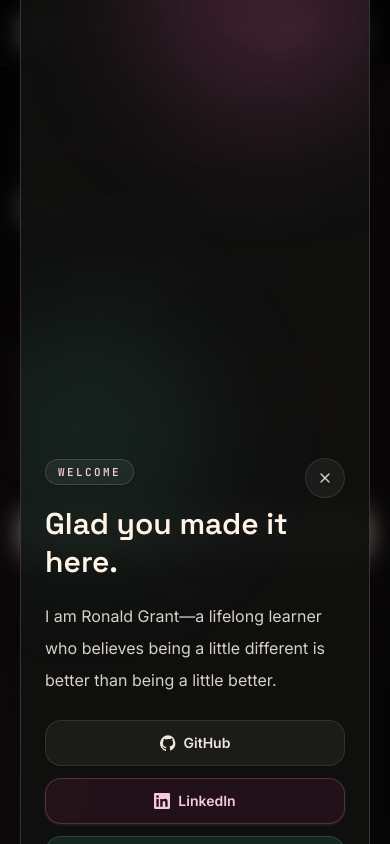
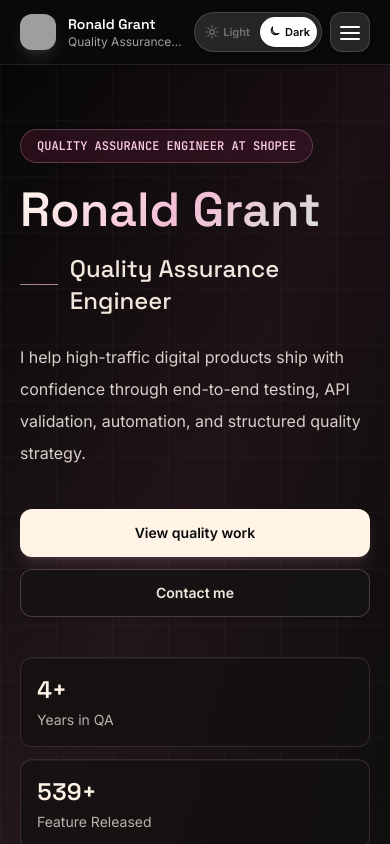
Before and after one commit to dlanooor/nextjs-ronaldgrant, a Next.js app: page / in a window 390 px wide. Shown: the top 844 px of the page. Built offline with nearby package versions, Linux system fonts and the light colour scheme; grey boxes are pictures that could not be loaded.

Commit message:
Remove welcome popup

```diff
--- a/app/page.tsx
+++ b/app/page.tsx
@@ -7,12 +7,10 @@ import { ProjectsSection } from "@/components/projects-section";
 import { SiteFooter } from "@/components/site-footer";
 import { SiteHeader } from "@/components/site-header";
 import { SkillsSection } from "@/components/skills-section";
-import { WelcomePopup } from "@/components/welcome-popup";
 
 export default function Home() {
   return (
     <>
-      <WelcomePopup />
       <SiteHeader />
       <main>
         <HeroSection />
--- a/components/welcome-popup.tsx
+++ /dev/null
@@ -1,258 +0,0 @@
-"use client";
-
-import { useCallback, useEffect, useRef, useState } from "react";
-
-import { profile } from "@/lib/portfolio-data";
-
-const welcomeStorageKey = "portfolio-welcome-seen";
-const exitAnimationMs = 360;
-const socialLinks = profile.socials.filter((social) => social.label !== "Email");
-
-export function WelcomePopup() {
-  const [shouldRender, setShouldRender] = useState(false);
-  const [isOpen, setIsOpen] = useState(false);
-  const dialogRef = useRef<HTMLDivElement | null>(null);
-  const dismissTimeout = useRef<number | null>(null);
-
-  const dismiss = useCallback(() => {
-    window.sessionStorage.setItem(welcomeStorageKey, "true");
-    setIsOpen(false);
-
-    if (dismissTimeout.current) {
-      window.clearTimeout(dismissTimeout.current);
-    }
-
-    dismissTimeout.current = window.setTimeout(() => {
-      setShouldRender(false);
-    }, exitAnimationMs);
-  }, []);
-
-  useEffect(() => {
-    if (window.sessionStorage.getItem(welcomeStorageKey) === "true") {
-      return;
-    }
-
-    const showTimer = window.setTimeout(() => {
-      setShouldRender(true);
-      window.requestAnimationFrame(() => {
-        setIsOpen(true);
-        dialogRef.current?.focus();
-      });
-    }, 650);
-
-    return () => window.clearTimeout(showTimer);
-  }, []);
-
-  useEffect(() => {
-    if (!shouldRender) {
-      return;
-    }
-
-    document.body.style.overflow = isOpen ? "hidden" : "";
-
-    function handleKeyDown(event: KeyboardEvent) {
-      if (event.key === "Escape") {
-        dismiss();
-      }
-    }
-
-    window.addEventListener("keydown", handleKeyDown);
-
-    return () => {
-      document.body.style.overflow = "";
-      window.removeEventListener("keydown", handleKeyDown);
-    };
-  }, [dismiss, isOpen, shouldRender]);
-
-  useEffect(() => {
-    return () => {
-      if (dismissTimeout.current) {
-        window.clearTimeout(dismissTimeout.current);
-      }
-    };
-  }, []);
-
-  if (!shouldRender) {
-    return null;
-  }
-
-  return (
-    <div
-      aria-labelledby="welcome-popup-title"
-      aria-modal="true"
-      role="dialog"
-      className={`fixed inset-0 z-[80] grid place-items-center overflow-y-auto px-5 py-8 transition duration-500 ease-out ${
-        isOpen ? "pointer-events-auto opacity-100" : "pointer-events-none opacity-0"
-      }`}
-    >
-      <button
-        type="button"
-        aria-label="Close welcome message"
-        className="absolute inset-0 cursor-default bg-neutral-950/30 backdrop-blur-md transition dark:bg-black/55"
-        onClick={dismiss}
-      />
-
-      <div
-        ref={dialogRef}
-        tabIndex={-1}
-        className={`premium-card relative w-full max-w-lg overflow-hidden rounded-[2rem] border border-white/70 bg-[#fffaf3]/95 p-6 text-neutral-950 shadow-2xl shadow-neutral-950/20 outline-none transition duration-500 ease-out sm:p-8 dark:border-[#f0b7cf]/20 dark:bg-[#10100f]/95 dark:text-[#fff4e6] dark:shadow-black/50 ${
-          isOpen
-            ? "translate-y-0 scale-100 opacity-100"
-            : "translate-y-5 scale-[0.97] opacity-0"
-        }`}
-      >
-        <div
-          aria-hidden="true"
-          className="absolute -right-24 -top-24 size-64 rounded-full bg-pink-300/25 blur-3xl dark:bg-pink-400/20"
-        />
-        <div
-          aria-hidden="true"
-          className="absolute -bottom-24 -left-20 size-60 rounded-full bg-emerald-200/35 blur-3xl dark:bg-emerald-300/10"
-        />
-
-        <div className="relative">
-          <div className="flex items-start justify-between gap-4">
-            <div>
-              <p className="inline-flex rounded-full border border-pink-700/15 bg-white/65 px-3 py-1 font-mono text-[11px] font-semibold uppercase tracking-[0.22em] text-pink-800 shadow-sm dark:border-[#f0b7cf]/20 dark:bg-white/5 dark:text-[#f7c9dc]">
-                Welcome
-              </p>
-              <h2
-                id="welcome-popup-title"
-                className="mt-5 font-display text-3xl font-semibold leading-tight sm:text-4xl"
-              >
-                Glad you made it here.
-              </h2>
-            </div>
-
-            <button
-              type="button"
-              aria-label="Close welcome message"
-              onClick={dismiss}
-              className="grid size-10 shrink-0 place-items-center rounded-full border border-neutral-950/10 bg-white/70 text-neutral-500 transition hover:-translate-y-0.5 hover:border-neutral-950/20 hover:text-neutral-950 focus:outline-none focus-visible:ring-2 focus-visible:ring-pink-600 dark:border-white/10 dark:bg-white/5 dark:text-[#d7d0c8] dark:hover:border-white/20 dark:hover:text-white dark:focus-visible:ring-pink-400"
-            >
-              <svg
-                aria-hidden="true"
-                className="size-4"
-                fill="none"
-                stroke="currentColor"
-                strokeLinecap="round"
-                strokeLinejoin="round"
-                strokeWidth="2"
-                viewBox="0 0 24 24"
-              >
-                <path d="M18 6 6 18" />
-                <path d="m6 6 12 12" />
-              </svg>
-            </button>
-          </div>
-
-          <p className="mt-5 text-base leading-8 text-neutral-600 dark:text-[#d7d0c8]">
-            I am {profile.name}—a lifelong learner who believes being a little different is better than being a little better.
-          </p>
-
-          <div className="mt-6 grid gap-3 sm:grid-cols-3">
-            {socialLinks.map((social) => (
-              <a
-                key={social.label}
-                href={social.href}
-                target="_blank"
-                rel="noreferrer"
-                onClick={dismiss}
-                aria-label={`Visit ${profile.name} on ${social.label}`}
-                className={`inline-flex items-center justify-center gap-2 rounded-2xl border px-3 py-3 text-sm font-semibold shadow-sm transition hover:-translate-y-0.5 focus:outline-none focus-visible:ring-2 focus-visible:ring-pink-600 dark:focus-visible:ring-pink-400 ${getSocialLinkClass(
-                  social.label,
-                )}`}
-              >
-                <SocialLogo label={social.label} />
-                {social.label}
-              </a>
-            ))}
-          </div>
-        </div>
-      </div>
-    </div>
-  );
-}
-
-function getSocialLinkClass(label: string) {
-  if (label === "GitHub") {
-    return "border-neutral-950/10 bg-white/75 text-neutral-800 hover:border-neutral-950/20 hover:bg-neutral-950 hover:text-white dark:border-white/10 dark:bg-white/5 dark:text-[#f2e7dc] dark:hover:border-[#fff4e6]/35 dark:hover:bg-[#fff4e6] dark:hover:text-neutral-950";
-  }
-
-  if (label === "LinkedIn") {
-    return "border-pink-700/15 bg-pink-50/80 text-pink-800 shadow-pink-900/5 hover:border-pink-700/35 hover:bg-pink-100 dark:border-[#f0b7cf]/20 dark:bg-[#4b1730]/35 dark:text-[#f7c9dc] dark:shadow-[#f0b7cf]/10 dark:hover:border-[#f0b7cf]/40 dark:hover:bg-[#4b1730]/55";
-  }
-
-  if (label === "Instagram") {
-    return "border-emerald-700/15 bg-emerald-50/80 text-emerald-900 shadow-emerald-900/5 hover:border-emerald-700/30 hover:bg-emerald-100 dark:border-emerald-200/15 dark:bg-emerald-300/10 dark:text-[#d9f8e8] dark:shadow-emerald-300/10 dark:hover:border-emerald-200/30 dark:hover:bg-emerald-300/15";
-  }
-
-  return "border-neutral-950/10 bg-white/65 text-neutral-700 hover:bg-white dark:border-white/10 dark:bg-white/5 dark:text-[#f2e7dc] dark:hover:bg-white/10";
-}
-
-function SocialLogo({ label }: { label: string }) {
-  const className = "size-4 shrink-0";
-
-  if (label === "GitHub") {
-    return (
-      <svg
-        aria-hidden="true"
-        className={className}
-        fill="currentColor"
-        viewBox="0 0 24 24"
-      >
-        <path d="M12 .5a12 12 0 0 0-3.79 23.39c.6.11.82-.26.82-.58v-2.02c-3.34.73-4.04-1.61-4.04-1.61-.55-1.39-1.34-1.76-1.34-1.76-1.09-.75.08-.73.08-.73 1.2.08 1.84 1.24 1.84 1.24 1.07 1.83 2.81 1.3 3.49.99.11-.78.42-1.3.76-1.6-2.66-.3-5.47-1.33-5.47-5.93 0-1.31.47-2.38 1.24-3.22-.12-.3-.54-1.52.12-3.18 0 0 1.01-.32 3.3 1.23A11.5 11.5 0 0 1 12 5.82c1.02 0 2.05.14 3.01.4 2.29-1.55 3.3-1.23 3.3-1.23.66 1.66.24 2.88.12 3.18.77.84 1.24 1.91 1.24 3.22 0 4.61-2.81 5.63-5.49 5.93.43.37.81 1.1.81 2.22v3.29c0 .32.22.7.83.58A12 12 0 0 0 12 .5Z" />
-      </svg>
-    );
-  }
-
-  if (label === "LinkedIn") {
-    return (
-      <svg
-        aria-hidden="true"
-        className={className}
-        fill="currentColor"
-        viewBox="0 0 24 24"
-      >
-        <path d="M20.45 20.45h-3.56v-5.58c0-1.33-.03-3.04-1.85-3.04-1.85 0-2.13 1.45-2.13 2.94v5.68H9.35V8.98h3.42v1.57h.05a3.75 3.75 0 0 1 3.37-1.85c3.6 0 4.27 2.37 4.27 5.46v6.29ZM5.34 7.41a2.06 2.06 0 1 1 0-4.12 2.06 2.06 0 0 1 0 4.12Zm1.78 13.04H3.56V8.98h3.56v11.47ZM22.23 0H1.76C.79 0 0 .77 0 1.72v20.56C0 23.23.79 24 1.76 24h20.47c.97 0 1.77-.77 1.77-1.72V1.72C24 .77 23.2 0 22.23 0Z" />
-      </svg>
-    );
-  }
-
-  if (label === "Instagram") {
-    return (
-      <svg
-        aria-hidden="true"
-        className={className}
-        fill="none"
-        stroke="currentColor"
-        strokeLinecap="round"
-        strokeLinejoin="round"
-        strokeWidth="2"
-        viewBox="0 0 24 24"
-      >
-        <rect width="18" height="18" x="3" y="3" rx="5" />
-        <circle cx="12" cy="12" r="4" />
-        <path d="M17.5 6.5h.01" />
-      </svg>
-    );
-  }
-
-  return (
-    <svg
-      aria-hidden="true"
-      className={className}
-      fill="none"
-      stroke="currentColor"
-      strokeLinecap="round"
-      strokeLinejoin="round"
-      strokeWidth="2"
-      viewBox="0 0 24 24"
-    >
-      <circle cx="12" cy="12" r="10" />
-      <path d="M2 12h20" />
-      <path d="M12 2a15.3 15.3 0 0 1 0 20" />
-      <path d="M12 2a15.3 15.3 0 0 0 0 20" />
-    </svg>
-  );
-}
```
